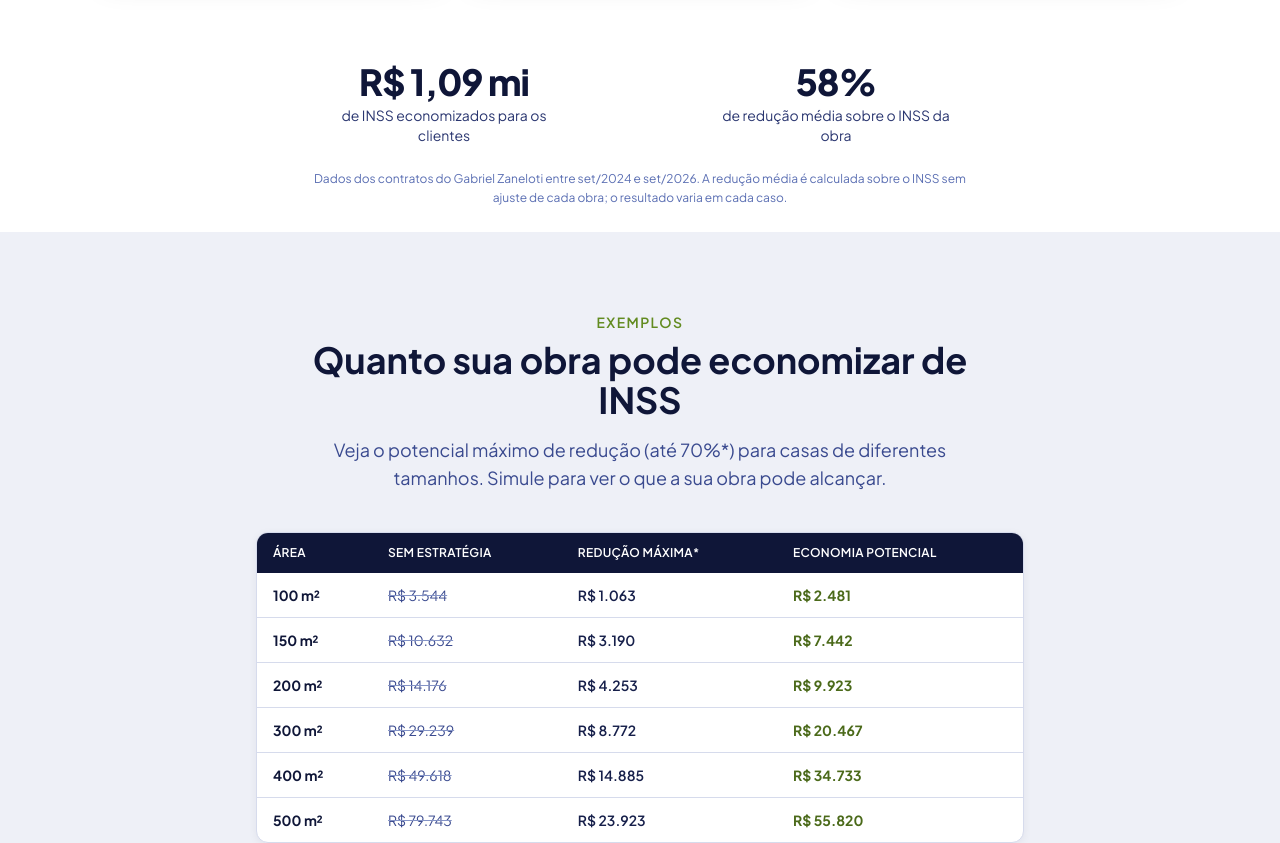
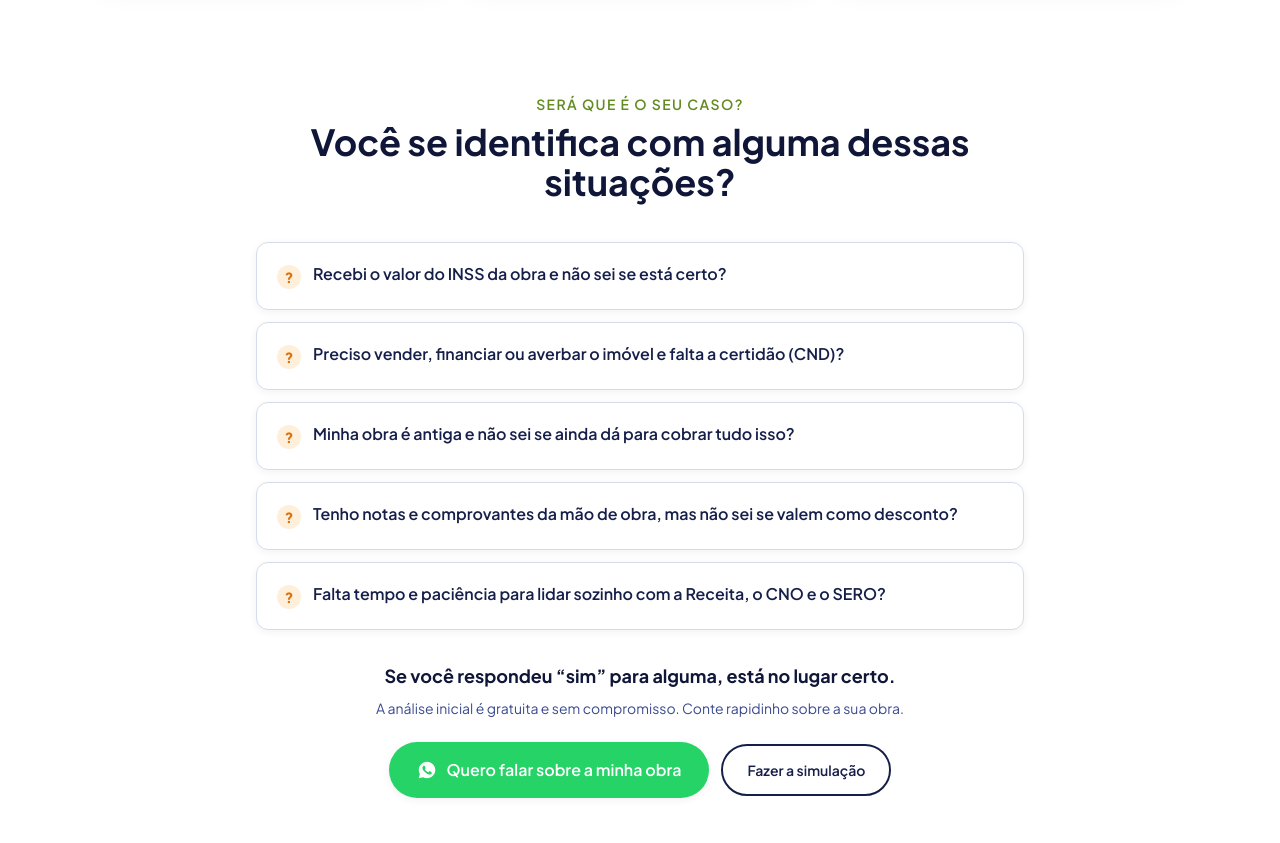
Before and after one commit to zanelotti/gabriel-zaneloti-site, a React (Vite) app: page / in a window 1280 px wide. Shown: the part 1020-1863 px from the top of the page. Built offline with nearby package versions, Linux system fonts and the light colour scheme; no server answers.

Commit message:
feat: bloco de dores, botao WhatsApp com mensagem pronta em varios pontos, secao tranquilidade, evento Contact da Meta

```diff
--- a/src/App.tsx
+++ b/src/App.tsx
@@ -3,6 +3,8 @@ import { Header } from '@/components/layout/Header';
 import { Footer } from '@/components/layout/Footer';
 import { Hero } from '@/components/Hero';
 import { Destaques } from '@/components/Destaques';
+import { Dores } from '@/components/Dores';
+import { Tranquilidade } from '@/components/Tranquilidade';
 import { Numeros } from '@/components/Numeros';
 import { ExemplosMetragem } from '@/components/ExemplosMetragem';
 import { CarregarQuandoPerto } from '@/components/ui/CarregarQuandoPerto';
@@ -28,6 +30,7 @@ function App() {
       <main className="flex-1">
         <Hero />
         <Destaques />
+        <Dores />
         <Numeros />
         <ExemplosMetragem />
         <CarregarQuandoPerto id="todo-brasil" alturaMinima="34rem">
@@ -39,6 +42,7 @@ function App() {
         <About />
         <Benefits />
         <Depoimentos />
+        <Tranquilidade />
         <Agendamento />
         <GuiaCaminho />
         <FAQ />
--- a/src/components/Benefits.tsx
+++ b/src/components/Benefits.tsx
@@ -1,6 +1,7 @@
 import { Container } from '@/components/ui/Container';
 import { SectionHeading } from '@/components/ui/SectionHeading';
 import { BENEFITS } from '@/data/benefits';
+import { BotaoWhatsApp } from '@/components/ui/BotaoWhatsApp';
 
 export function Benefits() {
   return (
@@ -19,6 +20,10 @@ export function Benefits() {
             </div>
           ))}
         </div>
+
+        <div className="mt-10 flex justify-center">
+          <BotaoWhatsApp origem="beneficios" className="w-full sm:w-auto" />
+        </div>
       </Container>
     </section>
   );
--- a/src/components/CTA.tsx
+++ b/src/components/CTA.tsx
@@ -1,5 +1,6 @@
 import { Container } from '@/components/ui/Container';
 import { RiskFreeBadge } from '@/components/ui/RiskFreeBadge';
+import { BotaoWhatsApp } from '@/components/ui/BotaoWhatsApp';
 import { trackEvent } from '@/services/analytics';
 
 export function CTA() {
@@ -33,6 +34,7 @@ export function CTA() {
           >
             Agendar consultoria gratuita
           </a>
+          <BotaoWhatsApp origem="cta_final" texto="Chamar no WhatsApp" className="w-full sm:w-auto" />
         </div>
       </Container>
     </section>
--- /dev/null
+++ b/src/components/Dores.tsx
@@ -0,0 +1,61 @@
+import { Container } from '@/components/ui/Container';
+import { SectionHeading } from '@/components/ui/SectionHeading';
+import { BotaoWhatsApp } from '@/components/ui/BotaoWhatsApp';
+import { trackEvent } from '@/services/analytics';
+
+const DORES = [
+  'Recebi o valor do INSS da obra e não sei se está certo?',
+  'Preciso vender, financiar ou averbar o imóvel e falta a certidão (CND)?',
+  'Minha obra é antiga e não sei se ainda dá para cobrar tudo isso?',
+  'Tenho notas e comprovantes da mão de obra, mas não sei se valem como desconto?',
+  'Falta tempo e paciência para lidar sozinho com a Receita, o CNO e o SERO?',
+];
+
+/**
+ * "Você se identifica?" — o visitante se reconhece em uma das situações e
+ * já encontra, na mesma tela, o botão de WhatsApp com a mensagem pronta.
+ */
+export function Dores() {
+  return (
+    <section className="scroll-mt-20 py-16 sm:py-24">
+      <Container>
+        <SectionHeading eyebrow="Será que é o seu caso?" title="Você se identifica com alguma dessas situações?" />
+
+        <ul className="mx-auto mt-10 grid max-w-3xl gap-3">
+          {DORES.map((dor) => (
+            <li
+              key={dor}
+              className="flex items-start gap-3 rounded-xl border border-navy-100 bg-white p-4 shadow-soft sm:p-5"
+            >
+              <span
+                className="mt-0.5 flex h-6 w-6 flex-shrink-0 items-center justify-center rounded-full bg-amber-500/15 text-sm font-extrabold text-amber-600"
+                aria-hidden="true"
+              >
+                ?
+              </span>
+              <span className="text-base font-semibold leading-snug text-navy-800">{dor}</span>
+            </li>
+          ))}
+        </ul>
+
+        <p className="mx-auto mt-8 max-w-xl text-center text-lg font-bold text-navy-900">
+          Se você respondeu “sim” para alguma, está no lugar certo.
+        </p>
+        <p className="mx-auto mt-2 max-w-xl text-center text-sm text-navy-500">
+          A análise inicial é gratuita e sem compromisso. Conte rapidinho sobre a sua obra.
+        </p>
+
+        <div className="mt-6 flex flex-col items-center justify-center gap-3 sm:flex-row">
+          <BotaoWhatsApp origem="dores" texto="Quero falar sobre a minha obra" className="w-full sm:w-auto" />
+          <a
+            href="#calculadora"
+            className="btn-outline w-full sm:w-auto"
+            onClick={() => trackEvent('click_simular', { origem: 'dores' })}
+          >
+            Fazer a simulação
+          </a>
+        </div>
+      </Container>
+    </section>
+  );
+}
--- a/src/components/Hero.tsx
+++ b/src/components/Hero.tsx
@@ -2,6 +2,7 @@ import { useState } from 'react';
 import { Container } from '@/components/ui/Container';
 import { Calculator } from '@/components/calculator/Calculator';
 import { trackEvent } from '@/services/analytics';
+import { BotaoWhatsApp } from '@/components/ui/BotaoWhatsApp';
 
 /** Topo do site: título + a calculadora logo de cara (a primeira coisa que o visitante vê). */
 export function Hero() {
@@ -52,6 +53,7 @@ export function Hero() {
               Agendar call gratuita
             </a>
             <p className="mt-3 text-sm text-navy-200">Prefere falar? Marque uma call com o Gabriel.</p>
+            <BotaoWhatsApp origem="hero" texto="Ou chame no WhatsApp" className="mt-3 w-full sm:w-auto" />
             <a
               href="#ebook"
               className="mt-4 inline-flex items-center gap-2 text-sm font-semibold text-accent-300 underline-offset-4 hover:underline"
--- /dev/null
+++ b/src/components/Tranquilidade.tsx
@@ -0,0 +1,48 @@
+import { Container } from '@/components/ui/Container';
+import { BotaoWhatsApp } from '@/components/ui/BotaoWhatsApp';
+import { trackEvent } from '@/services/analytics';
+
+const ITENS = [
+  'A certidão da obra (CND ou CPEND) em mãos, sem correria de última hora.',
+  'A tranquilidade de saber que a Receita não tem pendência da sua obra.',
+  'Liberdade para vender, financiar, doar ou averbar o imóvel quando quiser.',
+  'A certeza de ter pago o valor correto — e não mais do que o necessário.',
+];
+
+/** "Imagine como seria": mostra o resultado que a pessoa quer, antes do agendamento. */
+export function Tranquilidade() {
+  return (
+    <section className="scroll-mt-20 py-16 sm:py-24">
+      <Container>
+        <div className="mx-auto max-w-3xl rounded-xl2 bg-navy-950 p-7 text-center shadow-card sm:p-12">
+          <span className="section-eyebrow text-accent-400">Imagine só</span>
+          <h2 className="mt-3 text-2xl font-extrabold leading-tight text-white sm:text-4xl">
+            Sua obra em dia, sem dor de cabeça com a Receita
+          </h2>
+
+          <ul className="mx-auto mt-7 grid max-w-xl gap-3 text-left">
+            {ITENS.map((item) => (
+              <li key={item} className="flex items-start gap-3 text-sm text-navy-100 sm:text-base">
+                <svg viewBox="0 0 16 16" fill="none" className="mt-1 h-4 w-4 shrink-0 text-accent-400" aria-hidden="true">
+                  <path d="M3 8.5l3 3 7-7" stroke="currentColor" strokeWidth={2} strokeLinecap="round" strokeLinejoin="round" />
+                </svg>
+                {item}
+              </li>
+            ))}
+          </ul>
+
+          <div className="mt-8 flex flex-col items-center justify-center gap-3 sm:flex-row">
+            <BotaoWhatsApp origem="tranquilidade" texto="Falar com o Gabriel agora" className="w-full sm:w-auto" />
+            <a
+              href="#agendar"
+              className="btn w-full border-2 border-white/30 text-white hover:bg-white/10 sm:w-auto"
+              onClick={() => trackEvent('click_agendar', { origem: 'tranquilidade' })}
+            >
+              Agendar consultoria gratuita
+            </a>
+          </div>
+        </div>
+      </Container>
+    </section>
+  );
+}
--- /dev/null
+++ b/src/components/ui/BotaoWhatsApp.tsx
@@ -0,0 +1,41 @@
+import { generateGenericWhatsAppLink } from '@/services/whatsapp';
+import { trackEvent } from '@/services/analytics';
+
+interface BotaoWhatsAppProps {
+  /** De qual parte da página o clique veio (vai para o analytics). */
+  origem: string;
+  /** Texto do botão. */
+  texto?: string;
+  /** Mensagem que já vem escrita no WhatsApp do visitante. */
+  mensagem?: string;
+  className?: string;
+}
+
+const MENSAGEM_PADRAO = 'Olá, Gabriel! Tenho interesse em reduzir e regularizar o INSS da minha obra.';
+
+/**
+ * Botão de WhatsApp com mensagem já preenchida — a pessoa só precisa apertar
+ * "enviar". Repetido em várias partes da página para o visitante nunca ficar
+ * longe de um botão de contato.
+ */
+export function BotaoWhatsApp({
+  origem,
+  texto = 'Quero reduzir o INSS da minha obra',
+  mensagem = MENSAGEM_PADRAO,
+  className = '',
+}: BotaoWhatsAppProps) {
+  return (
+    <a
+      href={generateGenericWhatsAppLink(mensagem)}
+      target="_blank"
+      rel="noopener noreferrer"
+      onClick={() => trackEvent('whatsapp_clicked', { origem })}
+      className={`btn gap-2.5 bg-[#25D366] px-7 py-4 text-base text-white shadow-soft hover:bg-[#1fb757] hover:shadow-card active:scale-[0.98] ${className}`}
+    >
+      <svg viewBox="0 0 24 24" fill="currentColor" className="h-5 w-5" aria-hidden="true">
+        <path d="M12.04 2C6.58 2 2.13 6.45 2.13 11.91c0 1.75.46 3.45 1.32 4.95L2.05 22l5.29-1.38a9.87 9.87 0 004.7 1.2h.01c5.46 0 9.9-4.45 9.9-9.91C21.95 6.45 17.5 2 12.04 2zm5.8 14.06c-.24.68-1.4 1.3-1.93 1.38-.5.08-1.11.11-1.79-.11-.41-.13-.94-.3-1.62-.6-2.85-1.23-4.71-4.1-4.85-4.29-.14-.19-1.16-1.54-1.16-2.94 0-1.4.73-2.08 1-2.37.26-.28.57-.35.76-.35.19 0 .38 0 .55.01.18.01.41-.07.64.49.24.58.81 2 .88 2.14.07.14.12.31.02.5-.09.19-.14.31-.28.48-.14.16-.29.36-.42.48-.14.13-.28.27-.12.53.16.26.71 1.17 1.53 1.9 1.05.94 1.94 1.23 2.2 1.37.26.14.41.12.56-.07.16-.19.68-.79.86-1.06.18-.27.36-.22.6-.13.24.09 1.53.72 1.79.85.26.13.44.19.5.3.06.11.06.63-.18 1.31z" />
+      </svg>
+      {texto}
+    </a>
+  );
+}
--- a/src/services/analytics.ts
+++ b/src/services/analytics.ts
@@ -196,6 +196,8 @@ export function trackEvent(name: AnalyticsEventName, payload: AnalyticsEventPayl
     if (name === 'consultoria_agendada') window.fbq('track', 'Schedule');
     // Evento padrão da Meta para cadastros (e-book): permite criar anúncios otimizados por Lead.
     if (name === 'ebook_baixado') window.fbq('track', 'Lead');
+    // Clique no WhatsApp = contato iniciado (evento padrão da Meta, útil para otimizar anúncios).
+    if (name === 'whatsapp_clicked') window.fbq('track', 'Contact');
   }
 
   // Alimenta o dataLayer do Tag Manager (criado pelo snippet fixo no HTML de
```
